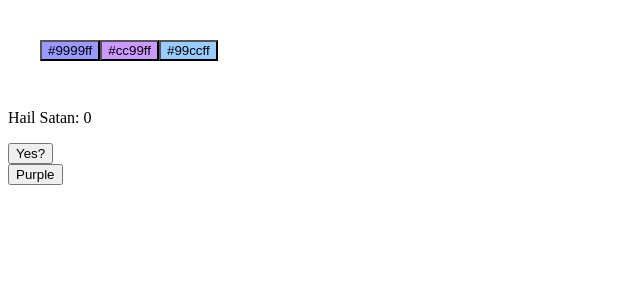
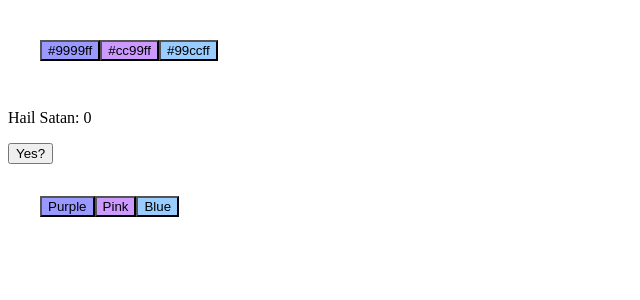
Before and after one commit to mle4d/secondReact, a React app: page / in a window 1280 px wide. Shown: the top 300 px of the page, without its empty margins (0-640 px from the left). Built offline with nearby package versions, Linux system fonts and the light colour scheme.

Commit message:
I DONT GET THIS COLOR CHANGING BUTTON

```diff
--- a/src/components/Change.js
+++ b/src/components/Change.js
@@ -1,4 +1,5 @@
 import React, { PureComponent } from 'react';
+import styles from './change.css';
 
 export default class Change extends PureComponent {
   state = {
@@ -13,9 +14,11 @@ export default class Change extends PureComponent {
 
     return (
       <>
-      <div>
-        <button onClick={this.selectColor.bind(null, '#9999FF')}>Purple</button>
-      </div>
+     <section className={styles.Color}>
+       <button className={styles.purple} onClick={this.selectColor('pink')}>Purple</button>
+       <button className={styles.pink} onClick={this.selectColor('blue')}>Pink</button>
+       <button className={styles.blue} onClick={this.selectColor('purple')}>Blue</button>
+     </section>
       </>
     );
   }
--- /dev/null
+++ b/src/components/change.css
@@ -0,0 +1,14 @@
+.Color {
+  padding: 2em;
+}
+  .purple {
+    background-color: #9999FF;
+  }
+
+  .pink {
+    background-color: #CC99FF;
+  }
+
+  .blue {
+    background-color: #99CCFF;
+  }
--- a/src/components/color.css
+++ b/src/components/color.css
@@ -1,11 +1,11 @@
 .Color {
     padding: 2em;
 }
-    .pink {
+    .purple {
       background-color: #9999FF;
     }
 
-    .purple {
+    .pink {
       background-color: #CC99FF;
     }
 
```
